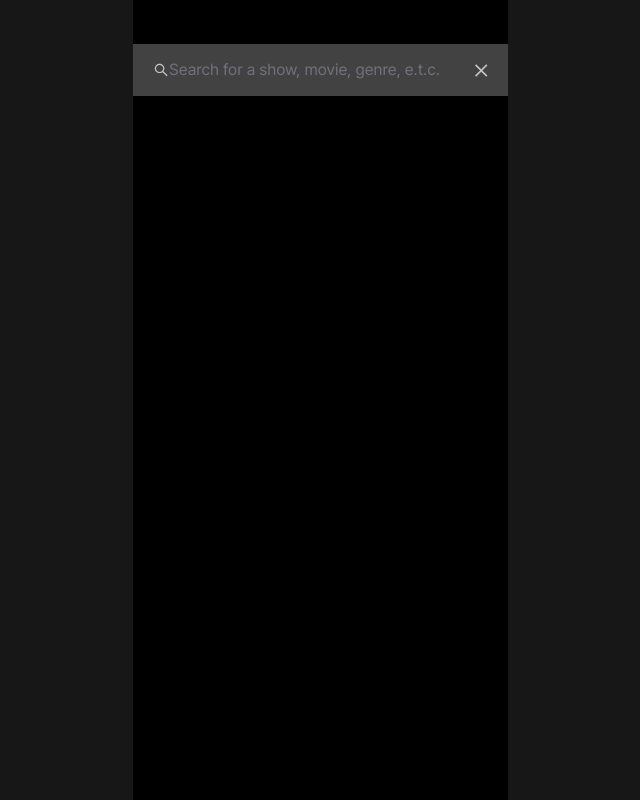
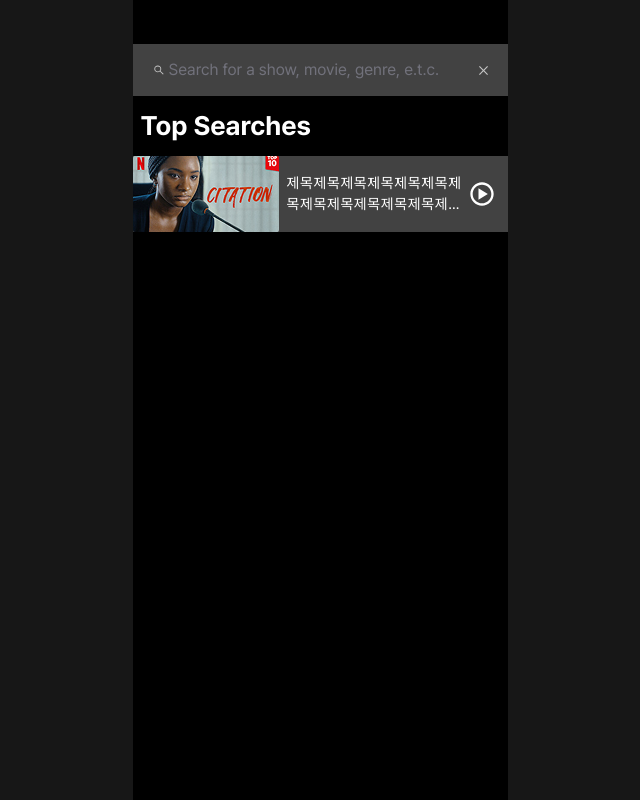
Before and after one commit to xseojungx/next-netflix-21th, a Next.js app in the folder netflix/: page /search in a window 1280 px wide. Shown: the whole page, without its empty margins (320-960 px from the left). Built offline with nearby package versions, Linux system fonts and the light colour scheme.

Commit message:
feat: search page ui

```diff
--- a/netflix/src/app/search/page.tsx
+++ b/netflix/src/app/search/page.tsx
@@ -1,8 +1,15 @@
 import SearchInput from "@/components/search/SearchInput";
+import MovieCard from "@/components/search/MovieCard";
 const SearchPage = () => {
   return (
-    <div className="flex h-full w-full flex-col bg-black pt-11">
+    <div className="flex h-screen w-full flex-col overflow-hidden bg-black pt-11">
       <SearchInput />
+      <section className="mb-12 flex min-h-10 flex-col pt-5">
+        <p className="h1 ml-2 text-white">Top Searches</p>
+        <article className="mt-5 flex h-fit w-full flex-1 flex-col space-y-[3px] overflow-y-auto">
+          <MovieCard />
+        </article>
+      </section>
     </div>
   );
 };
--- /dev/null
+++ b/netflix/src/components/search/MovieCard.tsx
@@ -0,0 +1,21 @@
+import Image from "next/image";
+import Preview from "@/assets/search-preview.png";
+import PlayIcon from "@/assets/PlayIcon.svg";
+const MovieCard = () => {
+  return (
+    <div className="box-border flex h-[76px] w-full items-center border-0 bg-[#424242] pr-3">
+      <Image
+        style={{ objectFit: "contain" }}
+        src={Preview}
+        alt="영화 표지"
+        height={76}
+        width={146}
+      />
+      <span className="b1 ml-2 line-clamp-2 flex-1 leading-[1.4] text-white">
+        제목제목제목제목제목제목제목제목제목제목제목제목제목제목제목제목제목제목제목제목제목제목제목제목
+      </span>
+      <PlayIcon />
+    </div>
+  );
+};
+export default MovieCard;
--- a/netflix/src/components/search/SearchInput.tsx
+++ b/netflix/src/components/search/SearchInput.tsx
@@ -3,7 +3,7 @@
 
 const SearchInput = () => {
   return (
-    <div className="gap- flex h-13 w-full max-w-md items-center bg-[#424242] px-5 py-2">
+    <div className="flex h-13 w-full max-w-md items-center gap-1 bg-[#424242] px-5 py-2">
       <SearchIcon className="h-5 w-5" />
       <input
         type="text"
```
Also changed, not shown: netflix/src/assets/PlayIcon.svg (added), netflix/src/assets/search-preview.png (added).
